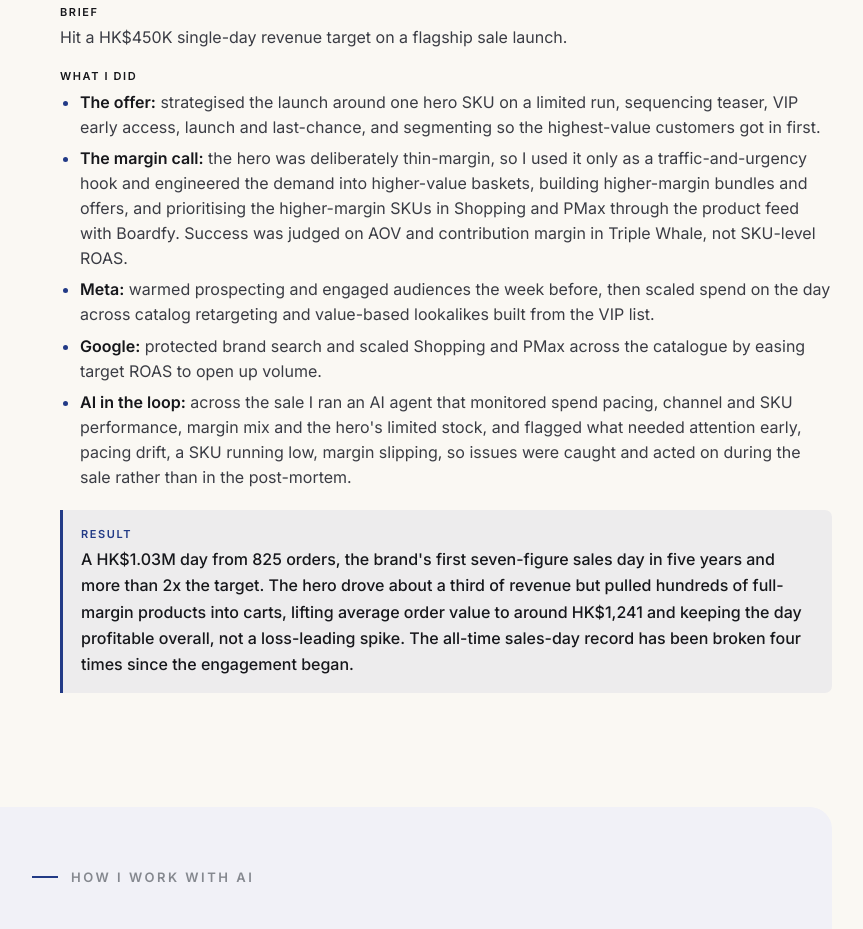
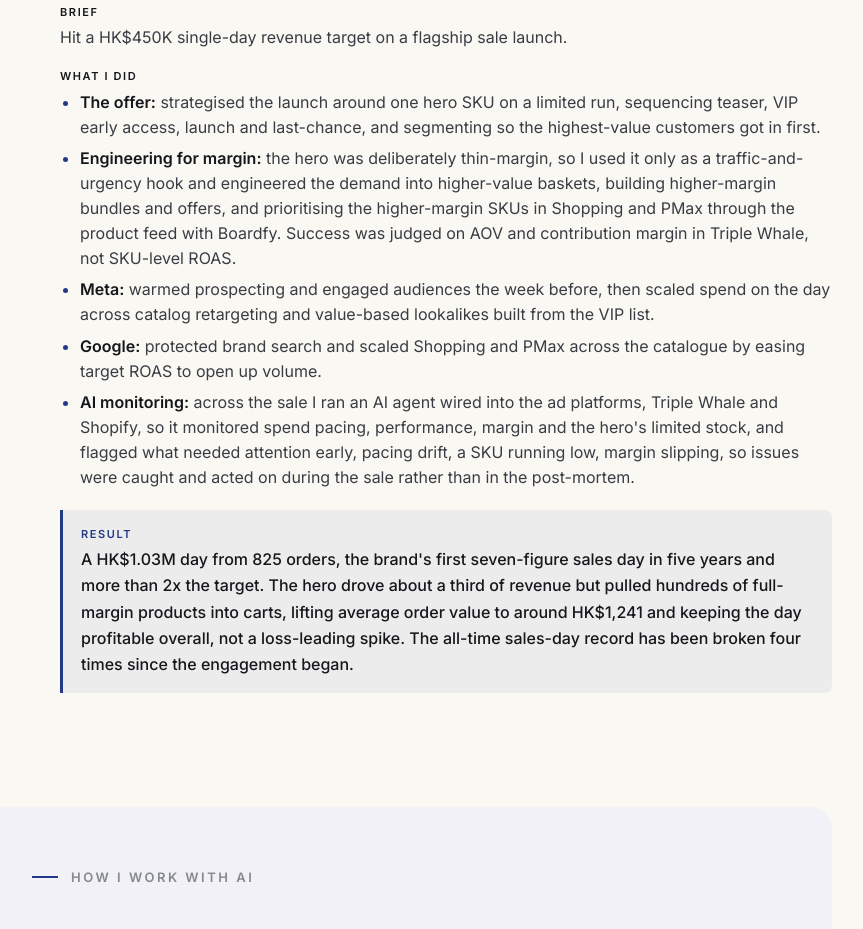
Before and after one commit to ra-shipit/ra-digital, a plain HTML site: page recentwork/index.html in a window 1280 px wide. Shown: the part 2476-3405 px from the top of the page, without its empty margins (236-1099 px from the left). Drawn offline with Linux system fonts and the light colour scheme.

Commit message:
Case 03: wire AI agent to Triple Whale/Shopify, rename labels (Engineering for margin, AI monitoring)

```diff
--- a/recentwork/index.html
+++ b/recentwork/index.html
@@ -212,10 +212,10 @@
         <div class="field"><span class="k">What I did</span>
           <ul class="did">
             <li><b>The offer:</b> strategised the launch around one hero SKU on a limited run, sequencing teaser, VIP early access, launch and last-chance, and segmenting so the highest-value customers got in first.</li>
-            <li><b>The margin call:</b> the hero was deliberately thin-margin, so I used it only as a traffic-and-urgency hook and engineered the demand into higher-value baskets, building higher-margin bundles and offers, and prioritising the higher-margin SKUs in Shopping and PMax through the product feed with Boardfy. Success was judged on AOV and contribution margin in Triple Whale, not SKU-level ROAS.</li>
+            <li><b>Engineering for margin:</b> the hero was deliberately thin-margin, so I used it only as a traffic-and-urgency hook and engineered the demand into higher-value baskets, building higher-margin bundles and offers, and prioritising the higher-margin SKUs in Shopping and PMax through the product feed with Boardfy. Success was judged on AOV and contribution margin in Triple Whale, not SKU-level ROAS.</li>
             <li><b>Meta:</b> warmed prospecting and engaged audiences the week before, then scaled spend on the day across catalog retargeting and value-based lookalikes built from the VIP list.</li>
             <li><b>Google:</b> protected brand search and scaled Shopping and PMax across the catalogue by easing target ROAS to open up volume.</li>
-            <li><b>AI in the loop:</b> across the sale I ran an AI agent that monitored spend pacing, channel and SKU performance, margin mix and the hero's limited stock, and flagged what needed attention early, pacing drift, a SKU running low, margin slipping, so issues were caught and acted on during the sale rather than in the post-mortem.</li>
+            <li><b>AI monitoring:</b> across the sale I ran an AI agent wired into the ad platforms, Triple Whale and Shopify, so it monitored spend pacing, performance, margin and the hero's limited stock, and flagged what needed attention early, pacing drift, a SKU running low, margin slipping, so issues were caught and acted on during the sale rather than in the post-mortem.</li>
           </ul>
         </div>
         <div class="result"><span class="k">Result</span><p>A HK$1.03M day from 825 orders, the brand's first seven-figure sales day in five years and more than 2x the target. The hero drove about a third of revenue but pulled hundreds of full-margin products into carts, lifting average order value to around HK$1,241 and keeping the day profitable overall, not a loss-leading spike. The all-time sales-day record has been broken four times since the engagement began.</p></div>
```
